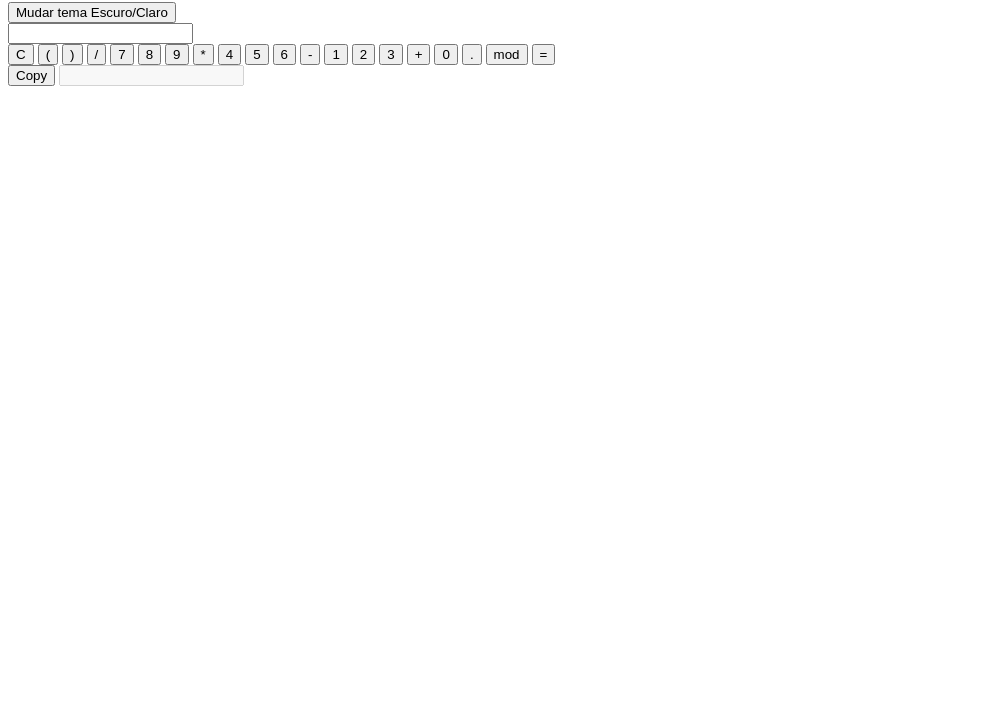
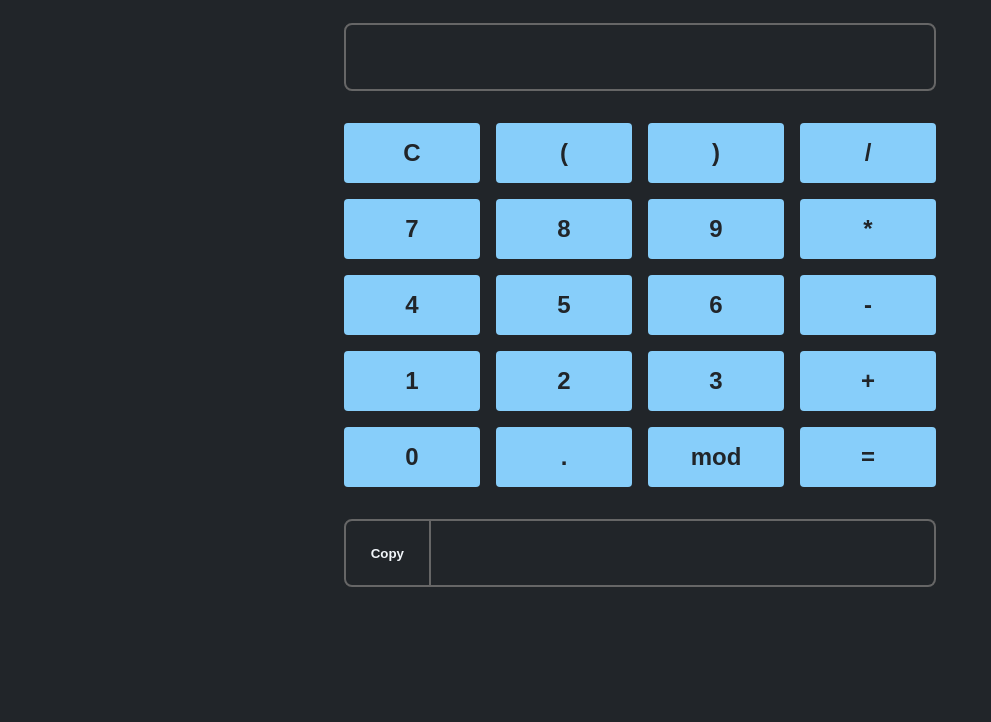
Before and after one commit to JudsonCiribelli/CalculatorWithJs, a plain HTML site: page index.html in a window 1280 px wide. Shown: the part 78-800 px from the top of the page, without its empty margins (0-991 px from the left). Drawn offline with Linux system fonts and the light colour scheme.

Commit message:
Finalização da estilização da página

```diff
--- a/CSS/style.css
+++ b/CSS/style.css
@@ -0,0 +1,120 @@
+* {
+  box-sizing: border-box;
+  margin: 0;
+  padding: 0;
+}
+
+:root {
+  --bg-color: #212529;
+  --border-color: #666;
+  --font-color: #f1f5f9;
+  --primary-color: #87cefa;
+  --error-color: #ff0043;
+}
+
+body {
+  background-color: var(--bg-color);
+  color: var(--font-color);
+  font-family: "Ubuntu", sans-serif;
+}
+
+main {
+  display: block;
+  margin: 0 auto;
+  max-width: 40rem;
+  padding: 0 1.5rem 2.5rem;
+  position: relative;
+}
+
+header {
+  padding: 2rem 0;
+}
+
+#themeSwitcher {
+  background-color: var(--bg-color);
+  border: 0.125rem solid var(--font-color);
+  color: var(--font-color);
+}
+
+#themeSwitcher:hover {
+  background-color: var(--font-color);
+  color: var(--bg-color);
+}
+
+button {
+  background-color: var(--primary-color);
+  border: none;
+  border-radius: 0.25rem;
+  font-weight: 700;
+  padding: 0.5rem 1rem;
+  transition: 0.15s;
+}
+
+input {
+  background-color: var(--bg-color);
+  border: 2px solid var(--border-color);
+  border-radius: 0.5rem;
+  color: var(--font-color);
+  display: block;
+  font-size: 1.75rem;
+  margin: 0 auto;
+  padding: 1rem;
+  text-align: end;
+  width: 100%;
+}
+
+#keys {
+  display: grid;
+  grid-template-columns: 1fr 1fr 1fr 1fr;
+  gap: 1rem;
+  margin: 2rem 0;
+}
+
+#keys button {
+  color: var(--bg-color);
+  cursor: pointer;
+  font-size: 1.5rem;
+  padding: 1rem;
+}
+
+#keys button:hover {
+  filter: brightness(0.8);
+}
+
+#result {
+  border-width: 2px 2px 2px 0;
+  border-radius: 0 0.5rem 0.5rem 0;
+}
+
+#copyToClipboard {
+  background-color: transparent;
+  border: solid var(--border-color);
+  border-width: 2px;
+  border-radius: 0.5rem 0 0 0.5rem;
+  color: var(--font-color);
+  cursor: pointer;
+  display: block;
+  height: 4.25rem;
+  width: 6rem;
+}
+
+.flex {
+  display: flex;
+}
+
+.align-center {
+  align-items: center;
+}
+
+.justify-between {
+  justify-content: space-between;
+}
+
+.error {
+  background-color: var(--error-color);
+}
+
+.success {
+  border-color: var(--primary-color) !important;
+  color: var(--primary-color) !important;
+}
--- a/index.html
+++ b/index.html
@@ -2,20 +2,27 @@
 <html lang="en">
   <head>
     <meta charset="UTF-8" />
+    <meta http-equiv="X-UA-Compatible" content="IE=edge" />
     <meta name="viewport" content="width=device-width, initial-scale=1.0" />
+    <link rel="preconnect" href="https://fonts.googleapis.com" />
+    <link rel="preconnect" href="https://fonts.gstatic.com" crossorigin />
+    <link
+      href="https://fonts.googleapis.com/css2?family=Ubuntu:wght@400;700&display=swap"
+      rel="stylesheet"
+    />
+    <title>Projeto Prático Guiado 1</title>
     <link rel="stylesheet" href="./CSS/style.css" />
     <script src="./script.js" defer></script>
-    <title>Calculadora utilizando JavaScript</title>
   </head>
   <body>
     <main data-theme="dark">
       <header class="flex align-center justify-between">
         <h1>Calc.js</h1>
-        <button id="themeSwitcher">Mudar tema Escuro/Claro</button>
+        <button id="themeSwitcher">Alterar tema Escuro/Claro</button>
       </header>
       <input type="text" id="input" />
-      <div id="Keys">
-        <button id="Clear">C</button>
+      <div id="keys">
+        <button id="clear">C</button>
         <button class="charKey" data-value=" ( ">(</button>
         <button class="charKey" data-value=" ) ">)</button>
         <button class="charKey" data-value=" / ">/</button>
@@ -34,11 +41,11 @@
         <button class="charKey" data-value="0">0</button>
         <button class="charKey" data-value=".">.</button>
         <button class="charKey" data-value=" % ">mod</button>
-        <button class="charKey" id="equal">=</button>
+        <button id="equal">=</button>
       </div>
       <section class="flex align-center justify-between">
         <button id="copyToClipboard">Copy</button>
-        <input type="text" id="input" disabled />
+        <input type="text" id="result" disabled />
       </section>
     </main>
   </body>
```
